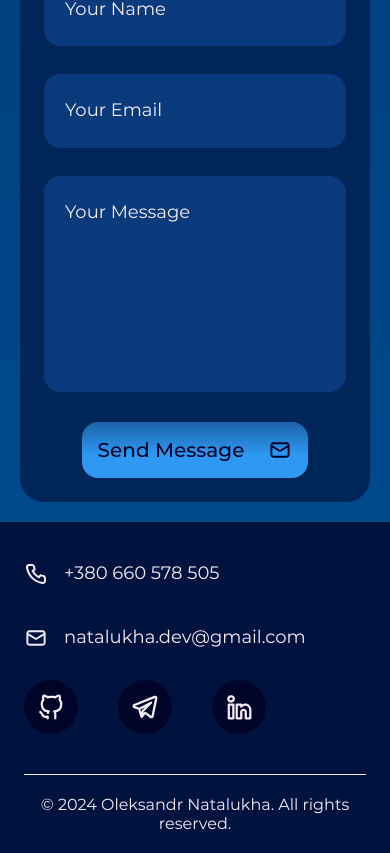
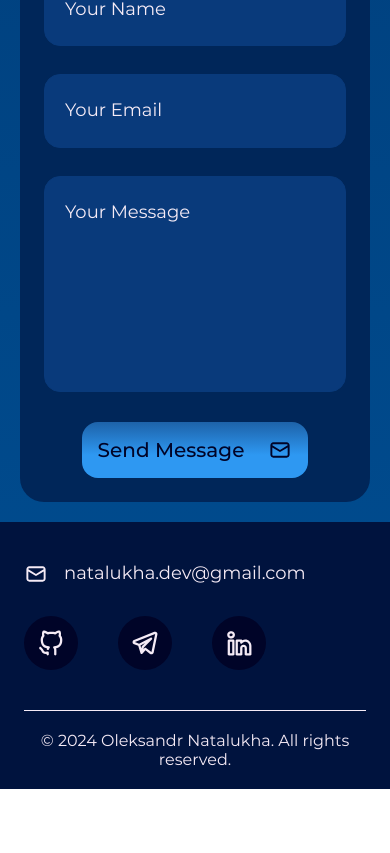
Before and after one commit to Aleksandr2905/portfolio, a React (Vite) app: page /tech in a window 390 px wide. Shown: the part 4256-5109 px from the top of the page. After the commit the page ends 5045 px from the top, so only its background shows below. Built offline with nearby package versions, Linux system fonts and the light colour scheme; no server answers; what notiflix would draw is missing.

Commit message:
delete phone

```diff
--- a/src/components/Footer/Footer.tsx
+++ b/src/components/Footer/Footer.tsx
@@ -7,12 +7,6 @@ const Footer: React.FC = () => {
     <s.Wrapper id="footer">
       <s.ContentBlock>
         <s.ContactsBlock>
-          <s.Contact href="tel:+380660578505">
-            <svg width={24} height={24}>
-              <use href={`${sprite}#call`} />
-            </svg>
-            +380 660 578 505
-          </s.Contact>
           <s.Contact href="mailto:natalukha.dev@gmail.com">
             <svg width={24} height={24}>
               <use href={`${sprite}#email`} />
```
